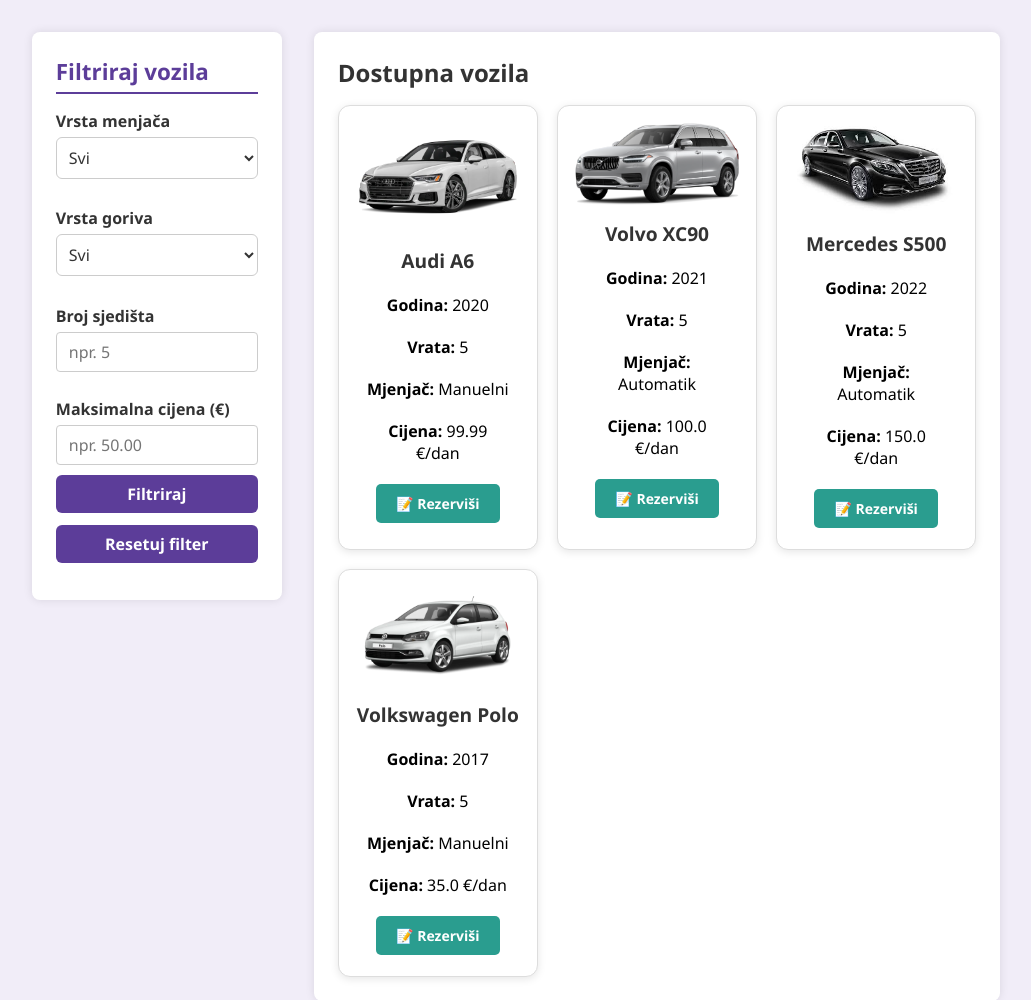
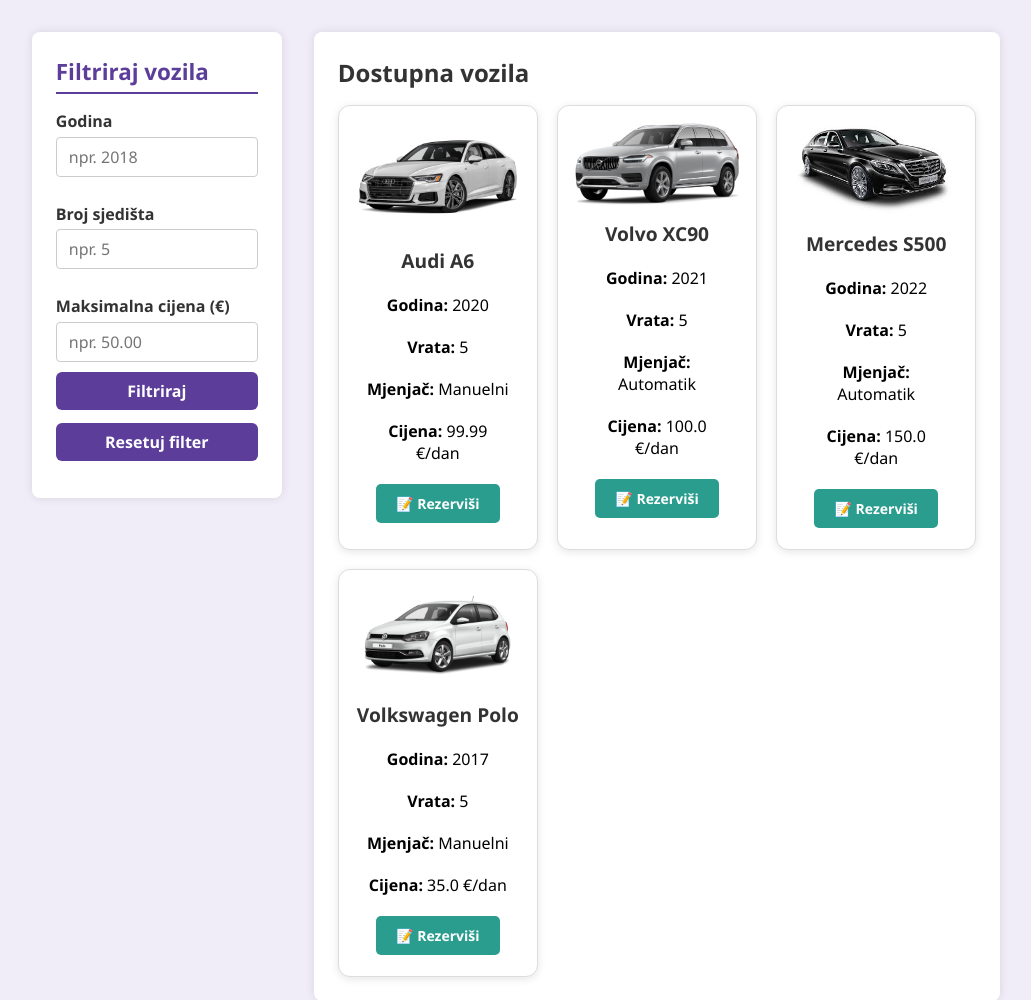
Before and after one commit to sreckokreckovic/projekat_flask, a Flask app: page / in a window 1280 px wide. Shown: the part 142-1142 px from the top of the page, without its empty margins (124-1155 px from the left). Run offline with Flask 3, Linux system fonts and the light colour scheme.

Commit message:
Ispravljanje gresaka

```diff
--- a/app/models.py
+++ b/app/models.py
@@ -46,7 +46,7 @@
     price_per_day = db.Column(db.Float)
     description = db.Column(db.Text)
 
-    images = db.relationship("CarImage", backref="car", lazy="select")
+    images = db.relationship("CarImage", backref="car", lazy="select",cascade="all, delete-orphan")
     reservations = db.relationship("Reservation", backref="car", lazy="select")
 
 
--- a/app/routes.py
+++ b/app/routes.py
@@ -1,5 +1,5 @@
 import datetime
-from flask import send_file
+from flask import abort, send_file
 import io
 import pandas as pd
 from flask import (
--- a/app/templates/cars.html
+++ b/app/templates/cars.html
@@ -32,19 +32,8 @@
     <aside class="filter-sidebar">
       <h2>Filtriraj vozila</h2>
       <form id="filter-form" onsubmit="return false;">
-				<label for="menjac">Vrsta menjača</label>
-				<select id="menjac" name="menjac">
-					<option value="">Svi</option>
-					<option value="manual">Manuelni</option>
-					<option value="automatic">Automatik</option>
-				</select>
-
-				<label for="gorivo">Vrsta goriva</label>
-				<select id="gorivo" name="gorivo">
-					<option value="">Svi</option>
-					<option value="petrol">Benzin</option>
-					<option value="diesel">Dizel</option>
-				</select>
+        <label for="godina">Godina</label>
+        <input type="number" id="godina" name="godina" min="1900" max="2100" placeholder="npr. 2018" />
 
         <label for="seats">Broj sjedišta</label>
         <input type="number" id="seats" name="seats" min="2" placeholder="npr. 5" />
@@ -61,7 +50,11 @@
       <h2>Dostupna vozila</h2>
       <div class="auta-grid" id="auta-grid">
         {% for car in cars %}
-				<div class="car-card">
+        <div class="car-card"
+          data-godina="{{ car.year }}"
+          data-seats="{{ car.seats }}"
+          data-price="{{ car.price_per_day }}">
+
           {% if car.images and car.images|length > 0 %}
           <img src="{{ car.images[0].url }}" alt="Slika {{ car.model.brand.name }} {{ car.model.name }}"
             style="width:100%; height:auto; object-fit:cover; border-radius: 8px; margin-bottom: 10px;">
@@ -73,19 +66,15 @@
           {% endif %}
 
           <h3 style="margin: 0 0 10px 0;">{{ car.model.brand.name }} {{ car.model.name }}</h3>
-
           <p><strong>Godina:</strong> {{ car.year }}</p>
           <p><strong>Vrata:</strong> {{ car.doors }}</p>
           <p><strong>Mjenjač:</strong> {{ car.transmission.value }}</p>
           <p><strong>Cijena:</strong> {{ car.price_per_day }} €/dan</p>
 
           <div class="button-row">
-						<a href="{{ url_for('main.create_reservation', car_id=car.id) }}" class="link-button reserve">📝
-							Rezerviši</a>
+            <a href="{{ url_for('main.create_reservation', car_id=car.id) }}" class="link-button reserve">📝 Rezerviši</a>
           </div>
-
         </div>
-
         {% else %}
         <p>Nema dostupnih vozila.</p>
         {% endfor %}
@@ -97,6 +86,37 @@
     <p>&copy; 2025 AutoMaster</p>
   </footer>
 
+  <script>
+    document.getElementById('filter-btn').addEventListener('click', function () {
+      const godina = parseInt(document.getElementById('godina').value);
+      const seats = parseInt(document.getElementById('seats').value);
+      const maxPrice = parseFloat(document.getElementById('max_price').value);
+
+      const cards = document.querySelectorAll('.car-card');
+
+      cards.forEach(card => {
+        const godinaAttr = parseInt(card.getAttribute('data-godina'));
+        const seatsAttr = parseInt(card.getAttribute('data-seats'));
+        const priceAttr = parseFloat(card.getAttribute('data-price'));
+
+        let show = true;
+
+        if (!isNaN(godina) && godina !== godinaAttr) show = false;
+        if (!isNaN(seats) && seats !== seatsAttr) show = false;
+        if (!isNaN(maxPrice) && priceAttr > maxPrice) show = false;
+
+        card.style.display = show ? 'block' : 'none';
+      });
+    });
+
+    document.getElementById('reset-btn').addEventListener('click', function () {
+      document.getElementById('filter-form').reset();
+      const cards = document.querySelectorAll('.car-card');
+      cards.forEach(card => {
+        card.style.display = 'block';
+      });
+    });
+  </script>
 </body>
 
 </html>
--- a/app/templates/login.html
+++ b/app/templates/login.html
@@ -43,7 +43,7 @@
 			<form class="login-form" method="POST" action="{{ url_for('main.login') }}">
 				{{ form.hidden_tag() }}
 
-				<label for="email">Korisničko ime (Email)</label>
+				<label for="email">Email</label>
 				{{ form.email(id="email", class="form-control", placeholder="Unesite email") }}
 
 				<label for="password">Lozinka</label>
```
Also changed, not shown: app/static/uploads/polo.jpg (added), instance/app.db. Lines whose indentation alone changed are shown as unchanged.
